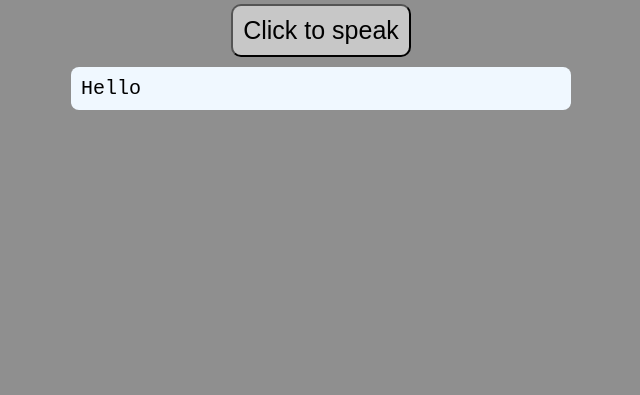
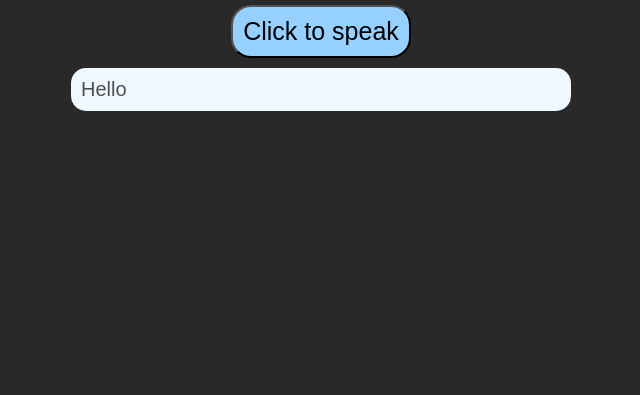
Before and after one commit to Razib99/CSE299-Project, a plain HTML site: page index.html in a window 1280 px wide. Shown: the part 405-800 px from the top of the page, without its empty margins (319-959 px from the left). Drawn offline with Linux system fonts and the light colour scheme.

Commit message:
index.css-update

```diff
--- a/index.css
+++ b/index.css
@@ -5,7 +5,7 @@
 }
 
 html{
-    font-family: monospace;
+    font-family: 'Kanit', sans-serif;
     font-size: 20px;
 }
 
@@ -15,13 +15,13 @@ section{
     display: flex;
     align-items: center;
     justify-content: center;
-    background-color: rgb(143, 143, 143);
+    background-color: rgb(41, 41, 41);
     flex-direction: column;
     padding: 50px 0;
 }
 
 section h1{
-    color: aliceblue;
+    color: rgb(213, 236, 255);
     text-align: center;
      width: 100%;
      font-size: 50px;
@@ -44,24 +44,24 @@ section p{
 }
 
 .texts p{
-    color: black;
+    color: rgb(79, 79, 79);
     text-align: left;
     background-color: aliceblue;
     width: 100%;
     padding: 10px;
-    border-radius: 8px;
+    border-radius: 15px;
     margin-bottom: 10px;
 }
 
 #test {
     font-size: 25px;
-    background-color: #c7c7c7;
+    background-color: rgb(150, 208, 255);
     padding: 10px;
     margin: 10px;
-    border-radius: 10px;
+    border-radius: 20px;
 }
 
 #test:hover {
     cursor: pointer;
-    background-color: #d7d7d7;
+    background-color: rgb(210, 235, 255);
 }
```
